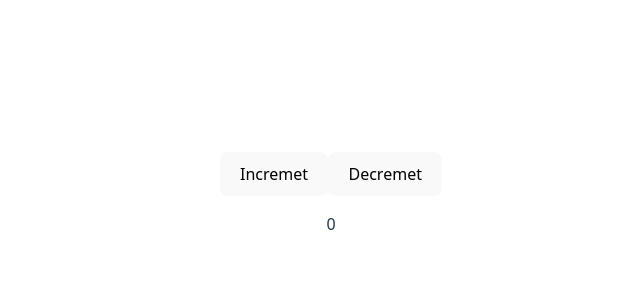
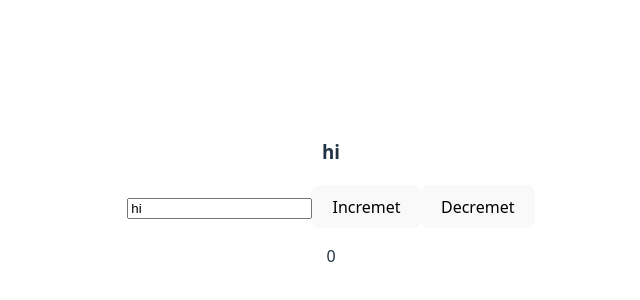
Before and after one commit to li-kravt/react-course, a React (Vite) app: page / in a window 1280 px wide. Shown: the part 198-498 px from the top of the page, without its empty margins (309-949 px from the left). Built offline with nearby package versions, Linux system fonts and the light colour scheme.

Commit message:
repeat: input

```diff
--- a/src/App.jsx
+++ b/src/App.jsx
@@ -3,6 +3,7 @@
 
 function App() {
   const [likes, setLikes] = useState(0)
+  const [text, setText] = useState("hi")
 
   const likesToIncrement = () => {
     setLikes(likes + 1)
@@ -14,6 +15,8 @@
   }
   return (
     <>
+      <h3>{text}</h3>
+      <input type="text" value={text} onChange={e => setText(e.target.value)} />
       <button onClick={likesToIncrement}>Incremet</button>
       <button onClick={likesToDecrement}>Decremet</button>
       <p>{likes}</p>
```
